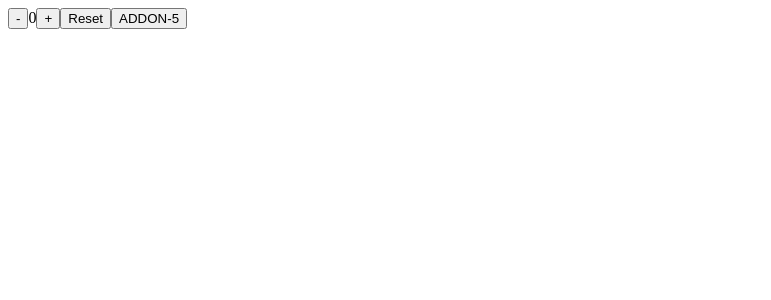
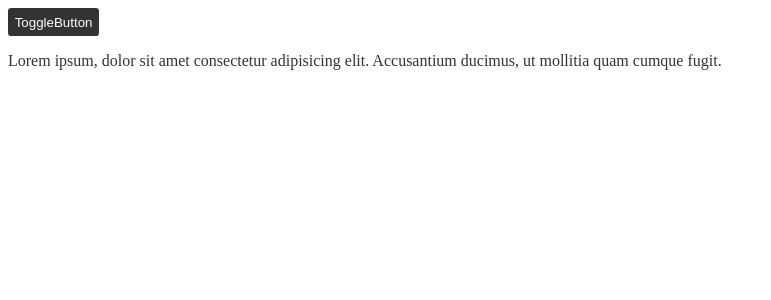
Before and after one commit to Hamm01/testing-reactPRoject, a React (Vite) app: page / in a window 1280 px wide. Shown: the top 300 px of the page, without its empty margins (0-771 px from the left). Built offline with nearby package versions, Linux system fonts and the light colour scheme.

Commit message:
Use context hook using the child and grand child function

```diff
--- a/src/App.jsx
+++ b/src/App.jsx
@@ -1,8 +1,26 @@
-import { Counter } from "./Counter"
+import { useEffect, useState, createContext } from "react"
+import {Child} from  './Child'
+
+export const themecontext = createContext()
 function App() {
+  const [isDarkMode, SetIsDarkmode] = useState(false)
+
+  useEffect(() => {
+     document.body.style.backgroundColor = isDarkMode ? "#333" : "#fff"
+     document.body.style.color = isDarkMode ? "#fff" : "#333"
+
+  },[isDarkMode])
+
+  function toggleTheme(){
+     SetIsDarkmode(d => !d)
+  }
 
   return (
-    <Counter />
+    <themecontext.Provider value={{isDarkMode,toggleTheme}}>
+    <Child />
+    <p> Lorem ipsum, dolor sit amet consectetur adipisicing elit. Accusantium ducimus, ut mollitia quam cumque fugit.</p>
+    </themecontext.Provider>
+
     )
 }
 
--- /dev/null
+++ b/src/Child.jsx
@@ -0,0 +1,6 @@
+import { useReducer, useState } from "react";
+import {GrandChild} from './GrandChild'
+
+export function Child(){
+return <GrandChild />
+}
--- a/src/Counter.jsx
+++ /dev/null
@@ -1,37 +0,0 @@
-import { useReducer, useState } from "react";
-
-const ACTIONS = {
-  INCREMENT : 'INCREMENT',
-  DECREMENT : 'DECREMENT' ,
-  RESET: 'RESET',
-  ADDON_5 : 'ADDON_5'
-}
-function reducer(count, action){
- switch(action.type){
-   case ACTIONS.DECREMENT:
-     return count -1
-    case ACTIONS.INCREMENT:
-     return count +1
-     case ACTIONS.RESET:
-     return 0
-    case ACTIONS.ADDON_5:
-      return count + action.payload.value
-     default:
-     return count
-}
-}
-
-export function Counter({initialCount = 0 }){
-
-   const [count,dispatch] = useReducer(reducer,initialCount)
-
-   return (
-    <>
-      <button onClick={() => dispatch({type: ACTIONS.DECREMENT})}>-</button>
-      {count}
-      <button onClick={() => dispatch({type: ACTIONS.INCREMENT})}>+</button>
-      <button onClick={() => dispatch({type: ACTIONS.RESET})}>Reset</button>
-      <button onClick={() => dispatch({type: ACTIONS.ADDON_5, payload:{ value: 5}})}>ADDON-5</button>
-    </>
-    )
-}
--- /dev/null
+++ b/src/GrandChild.jsx
@@ -0,0 +1,17 @@
+import { useContext } from "react"
+import { themecontext } from "./App"
+export function GrandChild(){
+ const {isDarkMode,toggleTheme} = useContext(themecontext)
+ return (
+    <button style={{
+        backgroundColor : isDarkMode ? '#fff' : '#333',
+        color: isDarkMode ? "#333" : "#fff",
+        border: "none",
+        padding: ".5em",
+        borderRadius: ".25em",
+        cursor: 'pointer',
+    }} onClick={toggleTheme}
+    >
+        ToggleButton</button>
+    )
+}
```
